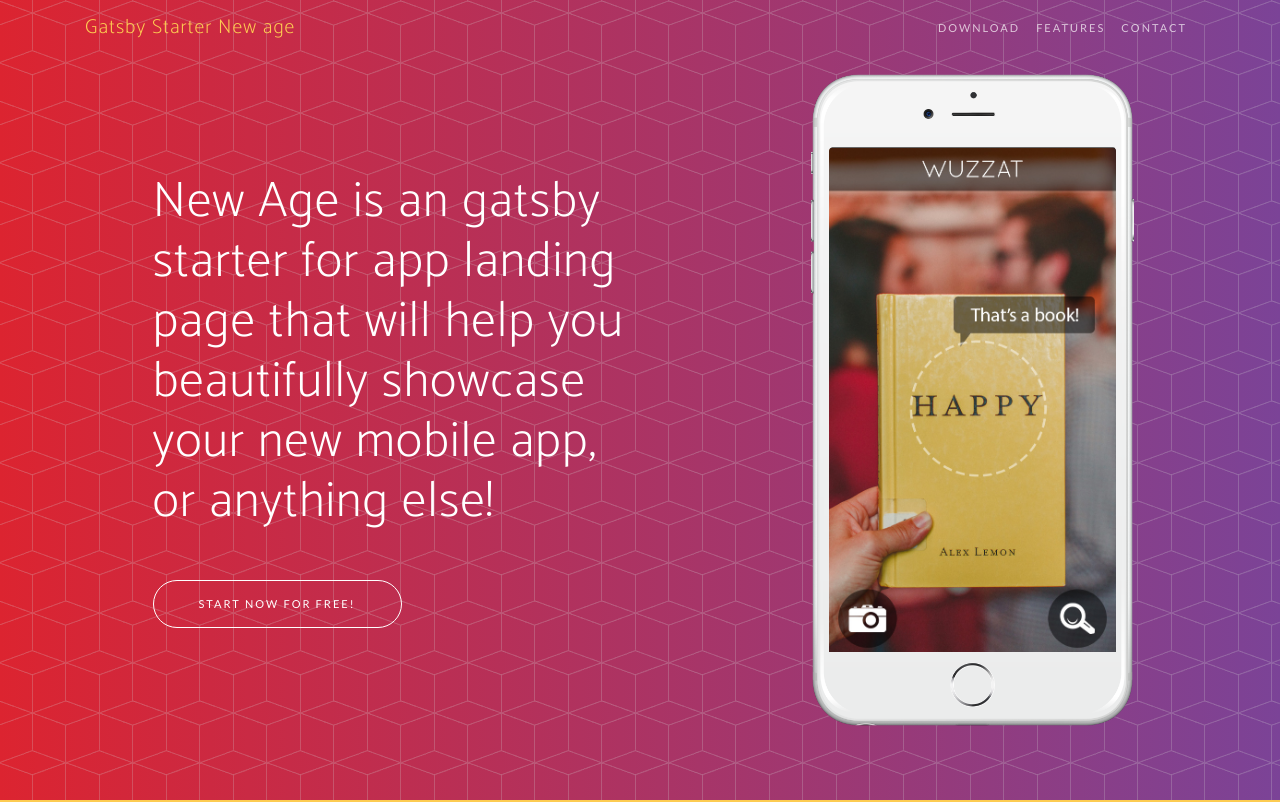
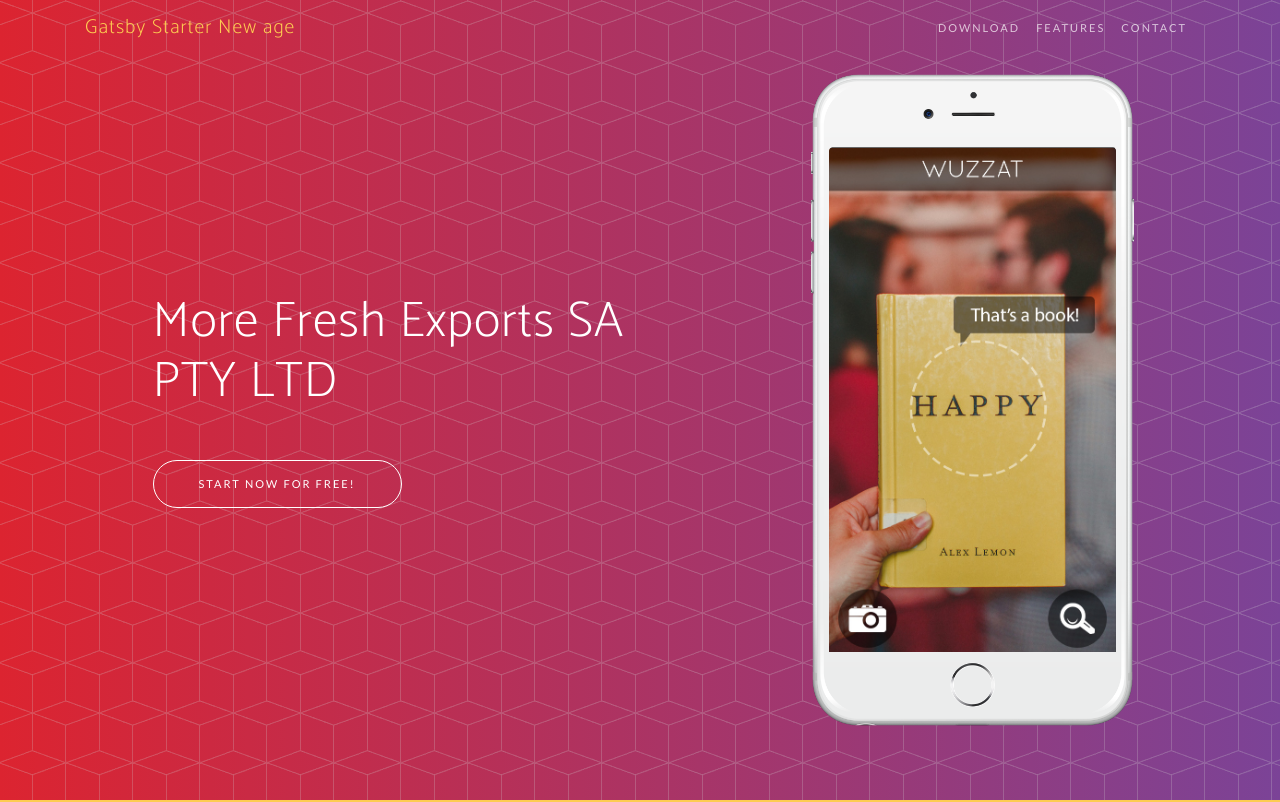
Before and after one commit to stackbit-projects/blue-goose-24dac, a Gatsby site: page / in a window 1280 px wide. Shown: the top 802 px of the page. Built offline with nearby package versions, Linux system fonts and the light colour scheme; Gatsby itself is replaced by a stand-in of ours; a web font is replaced by a local one.

Commit message:
index.js: changed

```diff
--- a/src/pages/index.js
+++ b/src/pages/index.js
@@ -20,8 +20,7 @@ const IndexPage = () => (
           <div className="col-lg-7 my-auto">
             <div className="header-content mx-auto">
               <h1 className="mb-5">
-                New Age is an gatsby starter for app landing page that will help
-                you beautifully showcase your new mobile app, or anything else!
+               More Fresh Exports SA PTY LTD
               </h1>
               <Scroll type="id" element="download">
                 <a href="#download" className="btn btn-outline btn-xl">
```
